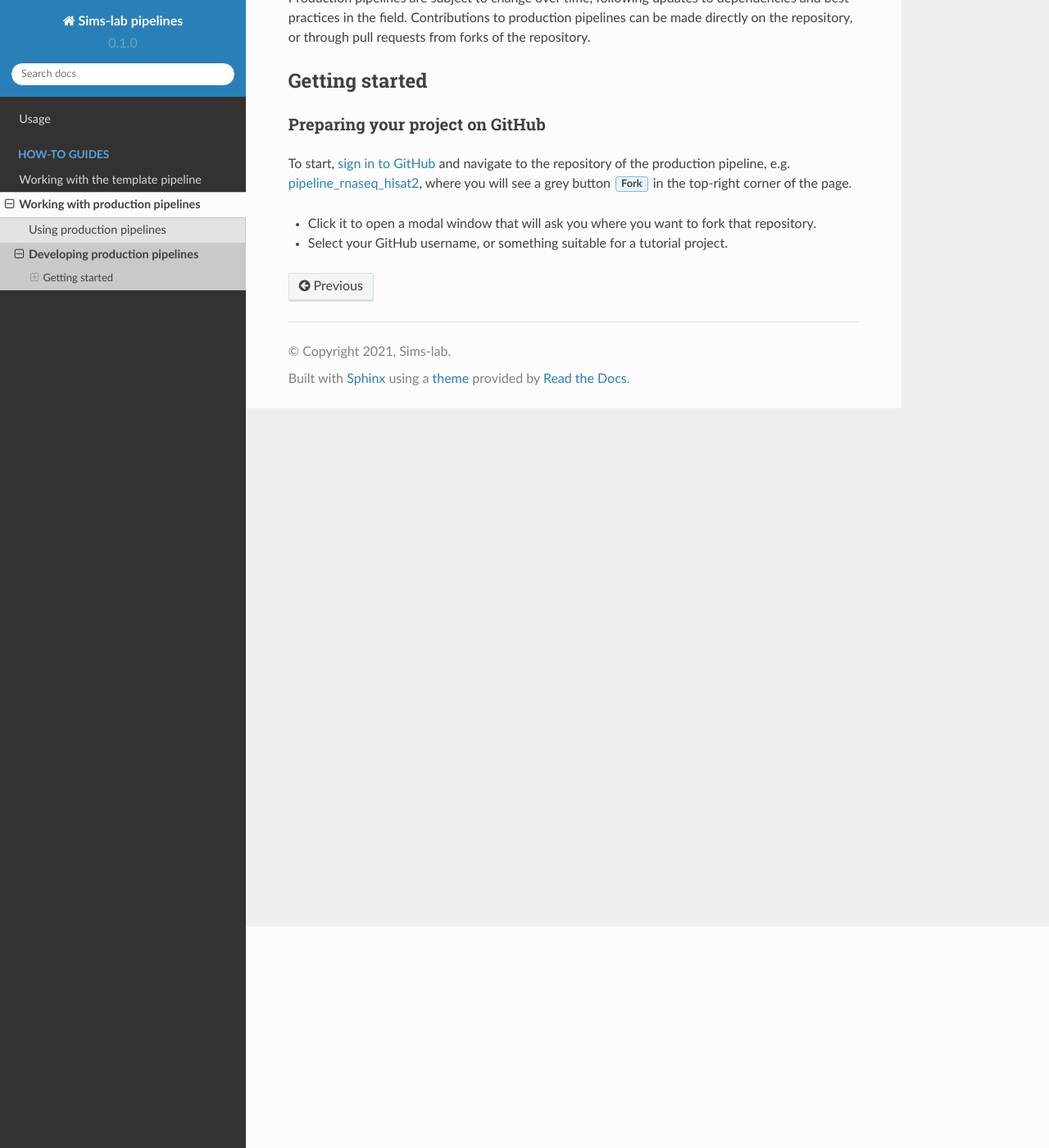
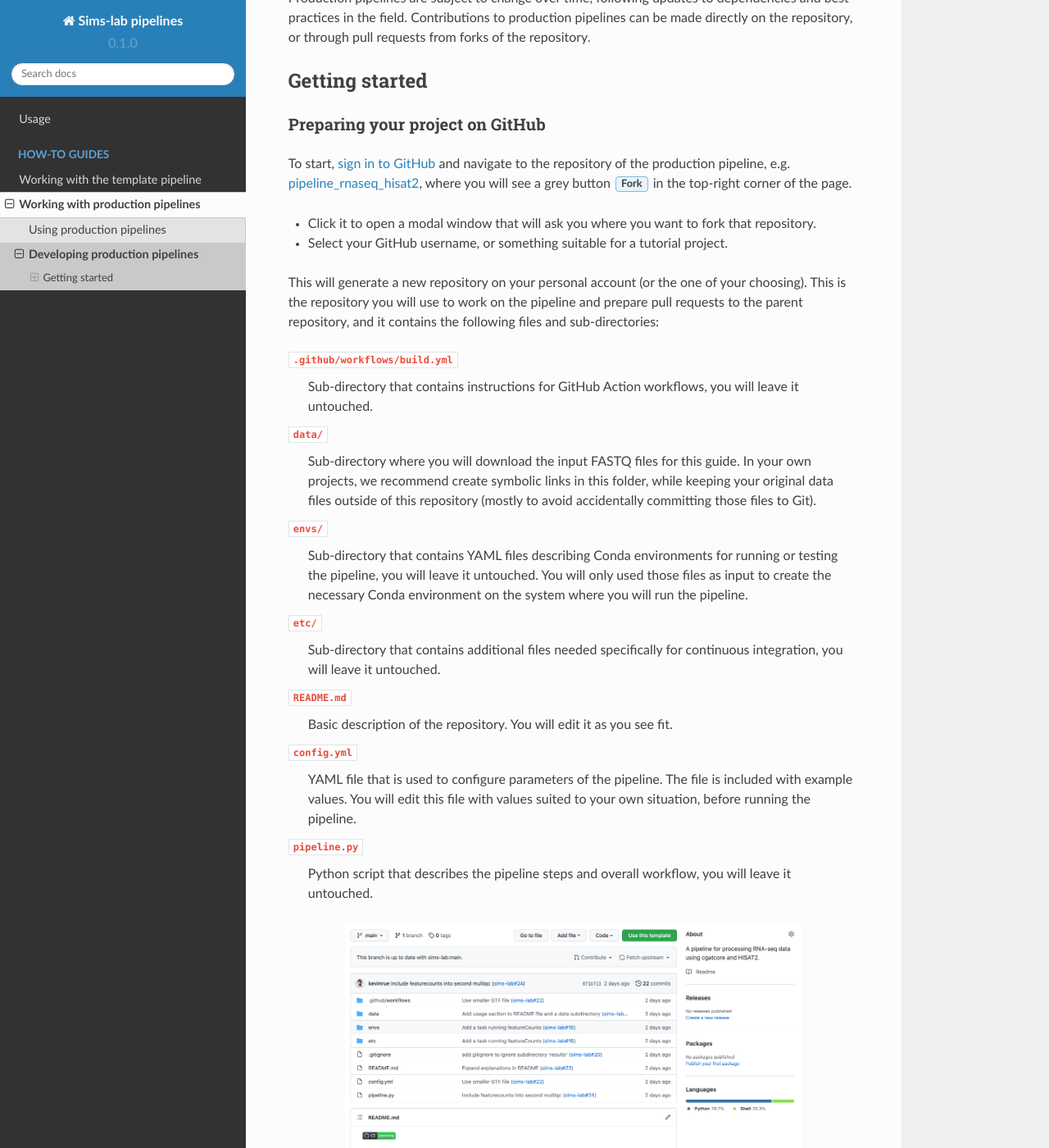
Before and after one commit to kevinrue/rtd-tutorial, a Sphinx documentation site: the page built from docs/source/guides/production_fork.rst, in a window 1280 px wide and 1400 px high, scrolled down 270 px. Shown: the whole window at 82% size. Built offline with Sphinx 7.4.7 and the Read the Docs theme 2.0.0, drawn with Linux system fonts in a browser that asks for light colours; some of the changed text lies outside the part shown.

Commit message:
add screenshot of forked repo

```diff
--- a/docs/source/guides/production_fork.rst
+++ b/docs/source/guides/production_fork.rst
@@ -24,3 +24,49 @@
 
 * Click it to open a modal window that will ask you where you want to fork that repository.
 * Select your GitHub username, or something suitable for a tutorial project.
+
+This will generate a new repository on your personal account
+(or the one of your choosing).
+This is the repository you will use to work on the pipeline and prepare pull requests
+to the parent repository, and it contains the following files and sub-directories:
+
+``.github/workflows/build.yml``
+  Sub-directory that contains instructions for GitHub Action workflows,
+  you will leave it untouched.
+
+``data/``
+  Sub-directory where you will download the input FASTQ files for this guide.
+  In your own projects, we recommend create symbolic links in this folder,
+  while keeping your original data files outside of this repository
+  (mostly to avoid accidentally committing those files to Git).
+
+``envs/``
+  Sub-directory that contains YAML files describing Conda environments
+  for running or testing the pipeline, you will leave it untouched.
+  You will only used those files as input to create the necessary
+  Conda environment on the system where you will run the pipeline.
+
+``etc/``
+  Sub-directory that contains additional files needed specifically
+  for continuous integration, you will leave it untouched.
+
+``README.md``
+  Basic description of the repository.
+  You will edit it as you see fit.
+
+``config.yml``
+  YAML file that is used to configure parameters of the pipeline.
+  The file is included with example values.
+  You will edit this file with values suited to your own situation,
+  before running the pipeline.
+
+``pipeline.py``
+  Python script that describes the pipeline steps and overall workflow,
+  you will leave it untouched.
+
+.. figure:: /_static/images/guides/github-fork.png
+   :width: 80%
+   :align: center
+   :alt: Production pipeline forked on GitHub
+
+   Production pipeline forked on GitHub
```
Also changed, not shown: docs/source/_static/images/guides/github-fork.png (added).
